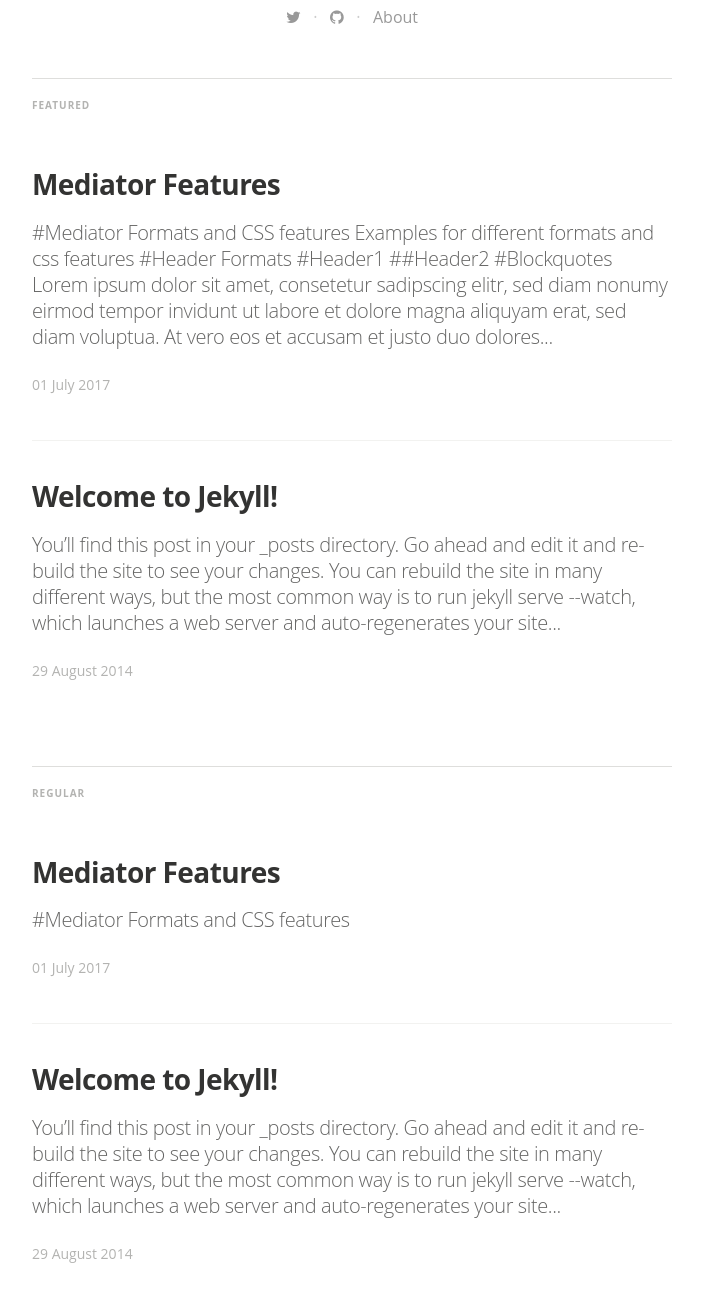
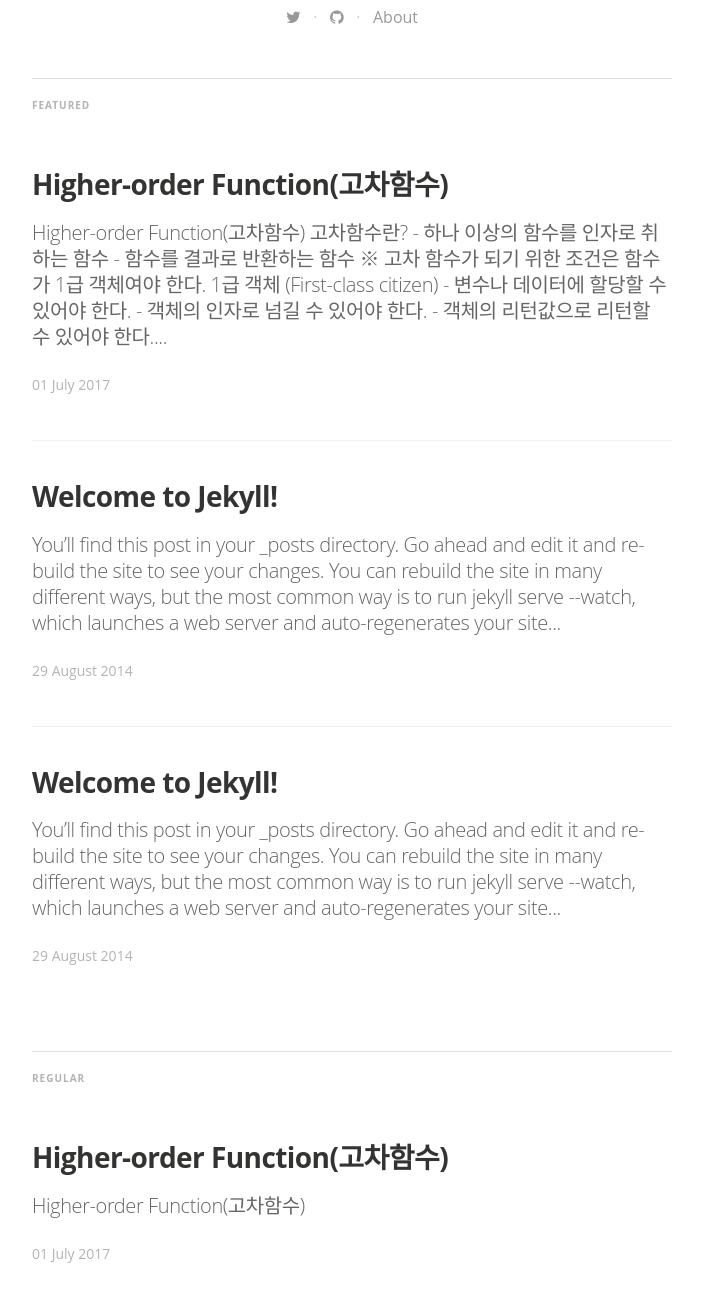
Before and after one commit to JeongAKo/JeongAKo.github.io, a Jekyll site: the page built from index.html, in a window 1280 px wide and 1400 px high, scrolled down 538 px, cut to the strip 95-1397 px from the top of the window. Shown: the whole strip, without its empty margins (288-991 px from the left). Built offline with Jekyll 4.4.1, drawn with Linux system fonts in a browser that asks for light colours; nearby versions of some CDN libraries; some web fonts are replaced; the list of posts is cut into pages by our own code; some of the changed text lies outside the part shown.

Commit message:
Higher-order Function 업데이트

````diff
--- a/_config.yml
+++ b/_config.yml
@@ -4,7 +4,7 @@ gems:
   - jekyll-paginate
 
 # Site settings
-title: "Daisy 개발 블로그"
+title: "Daisy 블로그"
 description: > # this means to ignore newlines until "email:"
    SWIFT 를 배우면서 정리하는 블로그 입니다.
 
@@ -22,7 +22,7 @@ author_image: "/assets/images/author.jpg"
 
 paginate:	5
 
-url: "https://github.com/JeongAKo" # the base hostname & protocol for your site
+url: "https://jeongako.github.io" # the base hostname & protocol for your site
 baseurl: ""
 #used to display twitter cards
 twitter_handle: '@dirkfabisch'
--- a/_posts/2019-07-01-mediator_features.markdown
+++ b/_posts/2019-07-01-mediator_features.markdown
@@ -1,40 +1,185 @@
 ---
 layout: post
-title:  "Mediator Features"
+title:  "Higher-order Function(고차함수)"
 date:   2017-07-01 14:34:25
 categories: mediator feature
 tags: featured
 image: /assets/article_images/2014-11-30-mediator_features/night-track.JPG
 image2: /assets/article_images/2014-11-30-mediator_features/night-track-mobile.JPG
 ---
-#Mediator Formats and CSS features
+## Higher-order Function(고차함수)
 
-Examples for different formats and css features
+#### 고차함수란?
 
-#Header Formats
-#Header1
-##Header2
+ \- 하나 이상의 함수를 인자로 취하는 함수
 
-#Blockquotes
->Lorem ipsum dolor sit amet, consetetur sadipscing elitr, sed diam nonumy eirmod tempor invidunt ut labore et dolore magna aliquyam erat, sed diam voluptua. At vero eos et accusam et justo duo dolores et ea rebum. Stet clita kasd gubergren, no sea takimata sanctus
+ \- 함수를 결과로 반환하는 함수
 
-#Lists
-##orderd lists
-1. one
-2. two
-3. three
 
-##unorderd lists
-- Apple
-- Banana
-- Plum
 
-#Links
-This is an [example link](http://example.com/ "With a Title").
+  **※ 고차 함수가 되기 위한 조건은 함수가 1급 객체여야 한다.**
 
-#Combinations
->Lorem ipsum dolor sit amet, consetetur sadipscing elitr, sed diam nonumy eirmod tempor invidunt ut labore et dolore magna aliquyam erat, sed diam voluptua. At vero eos et accusam et justo duo dolores et ea rebum. Stet clita kasd gubergren, no sea takimata sanctus
+> 1급 객체 (First-class citizen)
 >
-> - Apple
-> - Banana
-> - Plum
+> \- 변수나 데이터에 할당할 수 있어야 한다.
+>
+> \- 객체의 인자로 넘길 수 있어야 한다.
+>
+> \- 객체의 리턴값으로 리턴할 수 있어야 한다.
+
+
+
+- #### forEach
+
+  컬랙션의 각 요소(Element)에 동일 연산을 적용하며, **반환값이 없는 형태**
+
+  ```swift
+  let immutableArray = [1, 2, 3, 4]
+
+  for num in immutableArray {
+    print(num, terminator: " ") // 1 2 3 4
+  }
+
+  immutableArray.forEach { num in
+    print(num, terminator: " ") // 1 2 3 4
+  }
+
+  immutableArray.forEach {
+    print($0, terminator: " ") // 1 2 3 4
+  }
+
+
+  ```
+
+  for문은 반복문이므로 **break, continue** 키워드 사용
+
+   	forEach문은 함수(클로져)이므로 break, continue 대신 **return** 키워드 사용
+
+
+
+- #### map
+
+  컬렉션의 각 요소(Element)에 동일 연산을 적용하여, **변형된 새 컬렉션을 반환**
+
+  ```swift
+  let names = ["Chris", "Alex", "Bob", "Barry"]
+  names
+    .map { $0 + "'s name" }
+    .forEach { print($0) }
+
+  /*
+  Chris's name
+  Alex's name
+  Bob's name
+  */
+
+  let intArr = Array<Int>(repeating: 2, count: 10)
+  //
+  for (idx, value) in intArr.enumerated() {
+    print(idx, value)
+  }
+  /*
+  0, 2
+  1, 2
+  2, 2
+  3, 2
+  4, 2
+  5, 2
+  6, 2
+  7, 2
+  8, 2
+  9, 2
+  */
+
+  let indexPlusElement = intArr.enumerated().map {
+    return $0 + $1
+  }
+  print(indexPlusElement) // [2, 3, 4, 5, 6, 7, 8, 9, 10, 11]
+  ```
+
+
+
+- #### filter
+
+  컬렉션의 각 요소를 평가하여 조건을 만족하는 요소만을 새로운 컬렉션으로 반환
+
+  ```swift
+  let names = ["Chris", "Alex", "Bob", "Barry"]
+
+  let containBNames = names
+    .filter { (name) -> Bool in
+      return name.contains("B")
+    }
+  print(containBNames) // ["Bob", "Barry"]
+
+  let countAlexNames = names
+    .filter { $0 == "Alex" }
+    .count
+  print(countAlexNames) // 1
+
+  ```
+
+
+
+- #### reduce
+
+  컬렉션의 각 요소들을 결합하여 단 하나의 타입을 지닌 값으로 반환.   e.g. Int, String 타입
+
+  ```swift
+  (1...100)
+     .reduce(<initialResult: Result>, <nextPartialResult: (Result, Int) throws -> Result)
+  - initialResult // 초기값
+  - nextPartialResult // (이전 요소까지의 결과값, 컬렉션이 지닌 현재 요소)
+
+  let sum1to100 = (1...100)
+    .reduce(0) { (sum: Int, next: Int) in
+      return sum + next
+      // 0 + 1 = 1
+      // 1 + 2 = 3
+      // 3 + 3 = 6
+      // 6 + 4 = 10 ...
+    }
+  print(sum1to100) // 5050
+
+  // 아래처럼 직접 더하는 형태 X
+  // (1...100).reduce(0) { (sum, next) in
+  //  sum += next
+  // }
+
+  (1...100)
+    .reduce(0) { $0 + $1 }
+  ```
+
+
+
+- #### compactMap
+
+  컬렉션의 요소 중 옵셔널이 있을 경우 제거
+
+  ```swift
+  let optionalStringArr = ["A", nil, "B", nil, "C"]
+  print(optionalStringArr.compactMap { $0 }) // ["A", "B", "C"]
+
+  let numbers = [-2, -1, 0, 1, 2]
+  let positiveNumbers = numbers.compactMap { $0 >= 0 ? $0 : nil }
+  print(positiveNumbers) // [0, 1, 2]
+  ```
+
+
+
+- ### flatMap
+
+  중첩된 컬렉션을 하나의 컬렉션으로 병합
+
+  ```swift
+  let nestedArr = [[1, 2, 3], [1, 5, 99], [1, 1]]
+  print(nestedArr.flatMap { $0 }) // [1, 2, 3, 1, 5, 99, 1, 1]
+
+
+  let nestedArr2 = [[[1,2,3], [4,5,6], [7, 8, 9]], [[10, 11, 12], [13, 14]]]
+  let flattenNumbers1 = nestedArr2.flatMap { $0 }
+  print(flattenNumbers1) // [[1, 2, 3], [4, 5, 6], [7, 8, 9], [10, 11, 12], [13, 14]]
+
+  let flattenNumbers2 = flattenNumbers1.flatMap { $0 }
+  print(flattenNumbers2) // [1, 2, 3, 4, 5, 6, 7, 8, 9, 10, 11, 12, 13, 14]
+  ```
--- /dev/null
+++ b/_posts/2019-07-10-closure.markdown
@@ -0,0 +1,39 @@
+---
+layout: post
+title:  "Welcome to Jekyll!"
+date:   2014-08-29 14:34:25
+categories: jekyll update
+tags: featured
+image: /assets/article_images/2014-08-29-welcome-to-jekyll/desktop.JPG
+---
+You’ll find this post in your `_posts` directory. Go ahead and edit it and re-build the site to see your changes. You can rebuild the site in many different ways, but the most common way is to run `jekyll serve --watch`, which launches a web server and auto-regenerates your site when a file is updated.
+
+To add new posts, simply add a file in the `_posts` directory that follows the convention `YYYY-MM-DD-name-of-post.ext` and includes the necessary front matter. Take a look at the source for this post to get an idea about how it works.
+
+Jekyll also offers powerful support for code snippets:
+
+{% highlight ruby %}
+def print_hi(name)
+  puts "Hi, #{name}"
+end
+print_hi('Tom')
+#=> prints 'Hi, Tom' to STDOUT.
+{% endhighlight %}
+
+Check out the [Jekyll docs][jekyll] for more info on how to get the most out of Jekyll. File all bugs/feature requests at [Jekyll’s GitHub repo][jekyll-gh]. If you have questions, you can ask them on [Jekyll’s dedicated Help repository][jekyll-help].
+
+{% highlight js %}
+
+<footer class="site-footer">
+ <a class="subscribe" href="{{ "/feed.xml" | prepend: site.baseurl }}"> <span class="tooltip"> <i class="fa fa-rss"></i> Subscribe!</span></a>
+  <div class="inner">a
+   <section class="copyright">All content copyright <a href="mailto:{{ site.email}}">{{ site.name }}</a> &copy; {{ site.time | date: '%Y' }} &bull; All rights reserved.</section>
+   <section class="poweredby">Made with <a href="http://jekyllrb.com"> Jekyll</a></section>
+  </div>
+</footer>
+{% endhighlight %}
+
+
+[jekyll]:      http://jekyllrb.com
+[jekyll-gh]:   https://github.com/jekyll/jekyll
+[jekyll-help]: https://github.com/jekyll/jekyll-help
````
